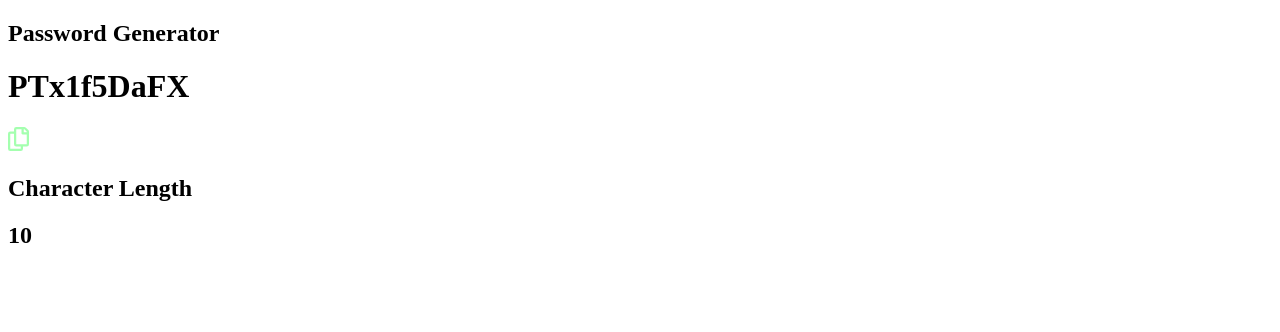
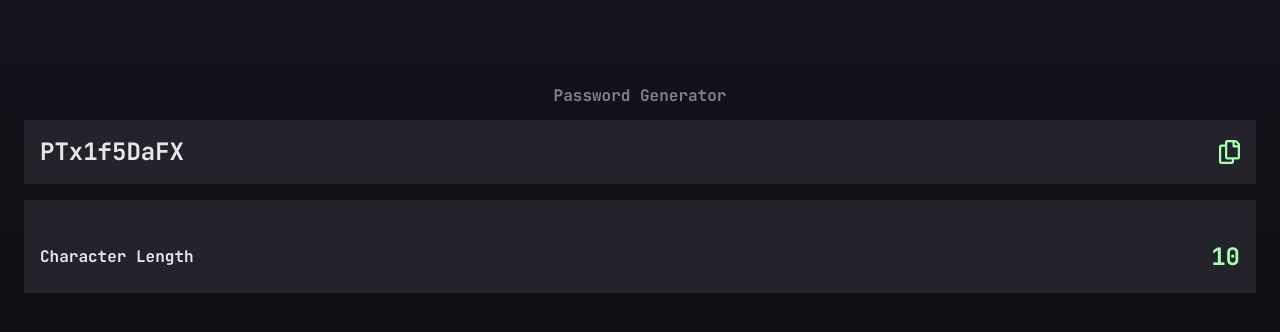
Before and after one commit to ZurabKobakhidze/password-generator-app, a React (Vite) app: page / in a window 1280 px wide. Shown: the top 332 px of the page. Built offline with nearby package versions, Linux system fonts and the light colour scheme.

Commit message:
feat: styles

```diff
--- a/src/App.jsx
+++ b/src/App.jsx
@@ -1,26 +1,27 @@
-import { useState } from "react";
-import reactLogo from "./assets/react.svg";
-import viteLogo from "/vite.svg";
-import CopyLogo from "./assets/images/icon-copy.svg";
+
+import './app.css';
 
 function App() {
   // const [count, setCount] = useState(0);
 
   return (
     <div className="App">
-      <h2>Password Generator</h2>
-      <div>
-        <h1>PTx1f5DaFX</h1>
-        <svg width="21" height="24" xmlns="http://www.w3.org/2000/svg">
+      <h2 className="password_h2">Password Generator</h2>
+      <div className="copy_box">
+        <h1 className="copy_numbers">PTx1f5DaFX</h1>
+        <svg className="copy_logo" width="21" height="24" xmlns="http://www.w3.org/2000/svg">
           <path
             d="M20.341 3.091 17.909.659A2.25 2.25 0 0 0 16.319 0H8.25A2.25 2.25 0 0 0 6 2.25V4.5H2.25A2.25 2.25 0 0 0 0 6.75v15A2.25 2.25 0 0 0 2.25 24h10.5A2.25 2.25 0 0 0 15 21.75V19.5h3.75A2.25 2.25 0 0 0 21 17.25V4.682a2.25 2.25 0 0 0-.659-1.591ZM12.469 21.75H2.53a.281.281 0 0 1-.281-.281V7.03a.281.281 0 0 1 .281-.281H6v10.5a2.25 2.25 0 0 0 2.25 2.25h4.5v1.969a.282.282 0 0 1-.281.281Zm6-4.5H8.53a.281.281 0 0 1-.281-.281V2.53a.281.281 0 0 1 .281-.281H13.5v4.125c0 .621.504 1.125 1.125 1.125h4.125v9.469a.282.282 0 0 1-.281.281Zm.281-12h-3v-3h.451c.075 0 .147.03.2.082L18.667 4.6a.283.283 0 0 1 .082.199v.451Z"
             fill="#A4FFAF"
           />
         </svg>
       </div>
-      <div>
-        <h2>Character Length</h2>
-        <h2>10</h2>
+      <div className="container">
+        <div className="character_box">
+          <h2 className="character_length">Character Length</h2>
+          <h2 className="character_number">10</h2>
+        </div>
+
       </div>
     </div>
   );
--- /dev/null
+++ b/src/app.css
@@ -0,0 +1,80 @@
+@import url("https://fonts.googleapis.com/css2?family=JetBrains+Mono:wght@700&display=swap");
+
+body {
+  background: linear-gradient(180deg, #14131b 0%, #08070b 100%);
+  display: flex;
+  flex-direction: column;
+  align-items: center;
+  min-height: 100vh;
+  padding-top: 64px;
+  padding-left: 16px;
+  padding-right: 16px;
+}
+
+#root {
+  width: 100%;
+}
+
+.password_h2 {
+  font-family: "JetBrains Mono";
+  font-style: normal;
+  font-weight: 700;
+  font-size: 16px;
+  line-height: 21px;
+  text-align: center;
+  color: #817d92;
+}
+
+.copy_box {
+  background: #24232c;
+  width: 100%;
+  display: flex;
+  align-items: center;
+  justify-content: space-between;
+  padding-left: 16px;
+  padding-right: 16px;
+  box-sizing: border-box;
+}
+
+.copy_numbers {
+  font-family: "JetBrains Mono";
+  font-style: normal;
+  font-weight: 700;
+  font-size: 24px;
+  line-height: 32px;
+  color: #e6e5ea;
+}
+
+.container {
+  width: 100%;
+  background: #24232c;
+  padding-top: 21px;
+  padding-left: 16px;
+  padding-right: 16px;
+  box-sizing: border-box;
+  margin-top: 16px;
+}
+
+.character_box {
+  display: flex;
+  align-items: center;
+  justify-content: space-between;
+}
+
+.character_length {
+  font-family: "JetBrains Mono";
+  font-style: normal;
+  font-weight: 700;
+  font-size: 16px;
+  line-height: 21px;
+  color: #e6e5ea;
+}
+
+.character_number {
+  font-family: "JetBrains Mono";
+  font-style: normal;
+  font-weight: 700;
+  font-size: 24px;
+  line-height: 32px;
+  color: #a4ffaf;
+}
--- a/src/main.jsx
+++ b/src/main.jsx
@@ -1,6 +1,7 @@
 import React from 'react'
 import ReactDOM from 'react-dom/client'
 import App from './App.jsx'
+
 
 
 ReactDOM.createRoot(document.getElementById('root')).render(
```
